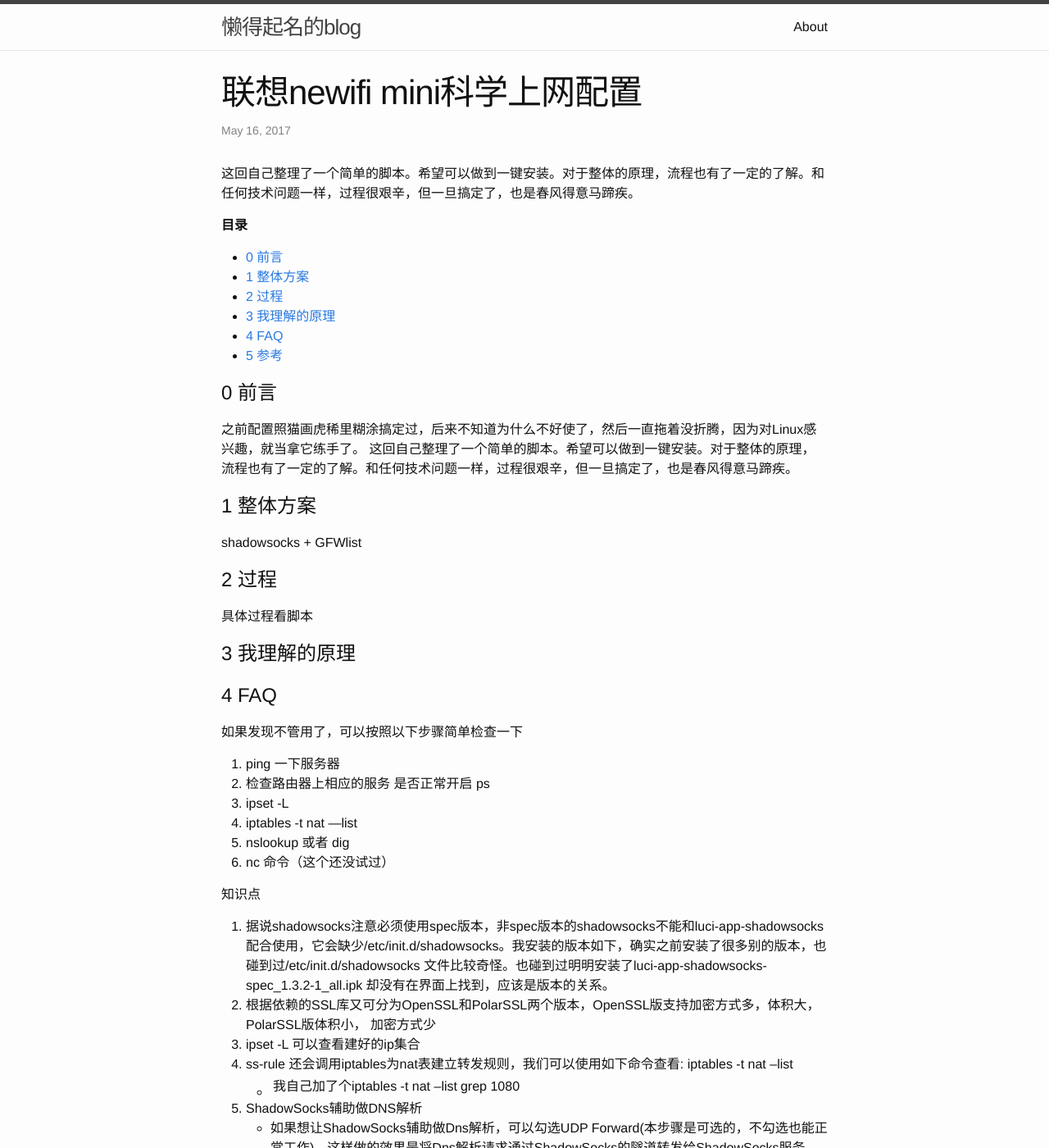
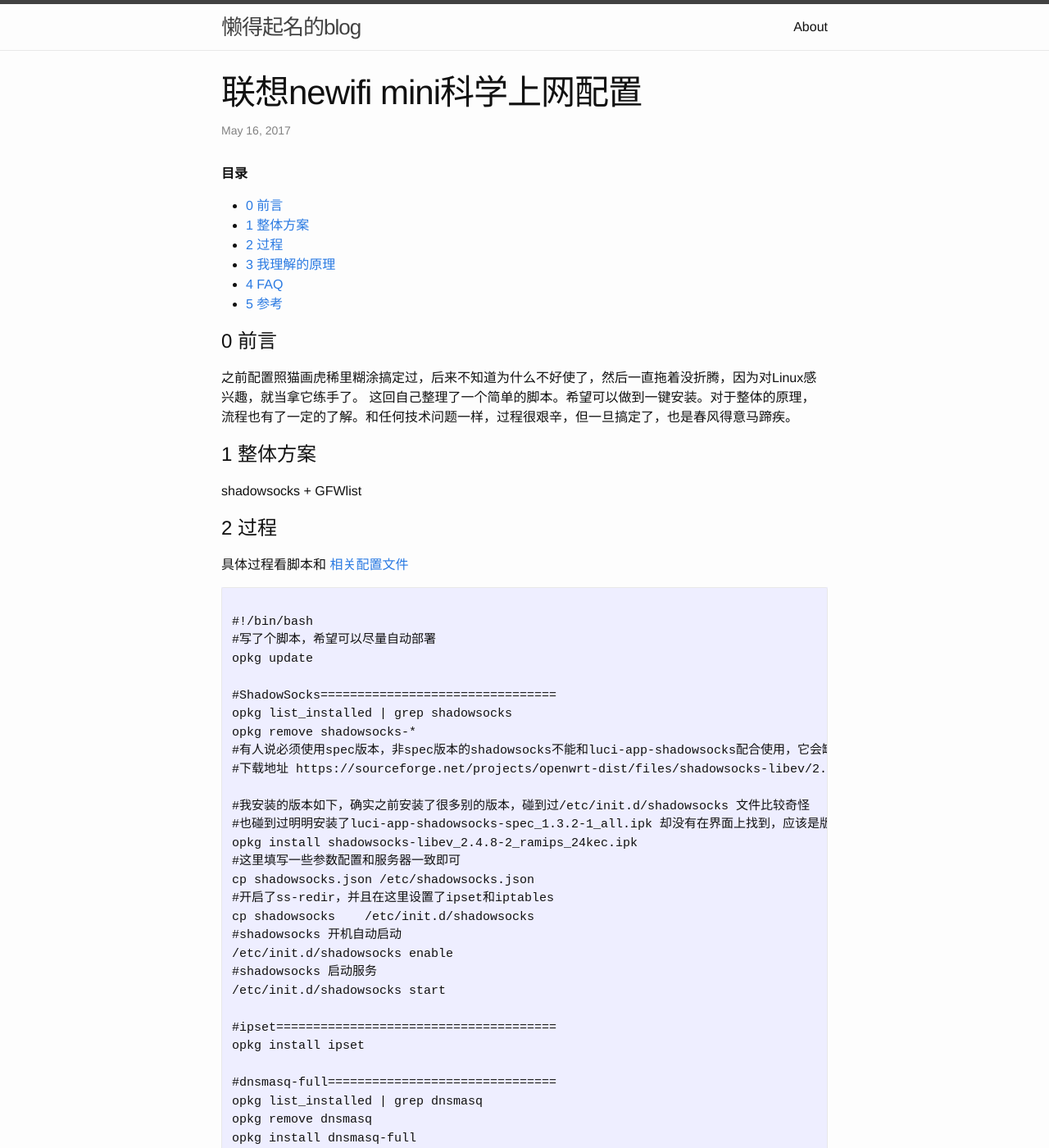
Before and after one commit to toolazytoname/toolazytoname.github.io, a Jekyll site: the page built from _posts/2017-05-16-newifi.markdown, in a window 1280 px wide and 1400 px high. Shown: the whole window at 82% size. Built offline with Jekyll 4.4.1, drawn with Linux system fonts in a browser that asks for light colours; some of the changed text lies outside the part shown.

Commit message:
add file attachment

```diff
--- a/_posts/2017-05-16-newifi.markdown
+++ b/_posts/2017-05-16-newifi.markdown
@@ -5,7 +5,7 @@ date:   2017-05-16 22:29:32 +0800
 categories: 生活
 ---
 
-这回自己整理了一个简单的脚本。希望可以做到一键安装。对于整体的原理，流程也有了一定的了解。和任何技术问题一样，过程很艰辛，但一旦搞定了，也是春风得意马蹄疾。
+
 
 
 **目录**
@@ -30,8 +30,62 @@ categories: 生活
 
 shadowsocks + GFWlist
 
+
 # 2 过程<a name="process"></a>
-具体过程看脚本
+
+
+具体过程看脚本和
+[相关配置文件]({{ site.url }}/assets/SS.zip)
+
+
+
+~~~
+
+#!/bin/bash
+#写了个脚本，希望可以尽量自动部署
+opkg update
+
+#ShadowSocks================================
+opkg list_installed | grep shadowsocks
+opkg remove shadowsocks-*
+#有人说必须使用spec版本，非spec版本的shadowsocks不能和luci-app-shadowsocks配合使用，它会缺少/etc/init.d/shadowsocks
+#下载地址 https://sourceforge.net/projects/openwrt-dist/files/shadowsocks-libev/2.4.8-8816fa1/ramips/
+
+#我安装的版本如下，确实之前安装了很多别的版本，碰到过/etc/init.d/shadowsocks 文件比较奇怪
+#也碰到过明明安装了luci-app-shadowsocks-spec_1.3.2-1_all.ipk 却没有在界面上找到，应该是版本的关系
+opkg install shadowsocks-libev_2.4.8-2_ramips_24kec.ipk
+#这里填写一些参数配置和服务器一致即可
+cp shadowsocks.json /etc/shadowsocks.json
+#开启了ss-redir，并且在这里设置了ipset和iptables
+cp shadowsocks    /etc/init.d/shadowsocks
+#shadowsocks 开机自动启动
+/etc/init.d/shadowsocks enable
+#shadowsocks 启动服务
+/etc/init.d/shadowsocks start
+
+#ipset======================================
+opkg install ipset
+
+#dnsmasq-full===============================
+opkg list_installed | grep dnsmasq
+opkg remove dnsmasq
+opkg install dnsmasq-full
+
+mkdir  /etc/dnsmasq.d
+#这个文件很重要，应该根据路由解析道方式来填写，我选择了某个公众DNS服务器。
+#原来这个文件是127.0.0.1#5353,应该是直接转给了ss-tunnel，到自己ss的服务器，然后再让ShadowSocks服务器将DNS请求转发给你设置好的域名服务器(通过Forwarding Tunnel设置)，这样做的好处是你可以选择和你的ShadowSocks服务器最近的DNS服务器，
+#这样DNS服务器解析的ip地址和你的ShadowSocks服务器最近，ShadowSocks服务器去做其他请求时会最快，这种方案也不用担心域名被污染。
+cp dnsmasq_list.conf /etc/dnsmasq.d/
+#增加一行设置conf-dir=/etc/dnsmasq.d ，
+#有人还在这里设置了 cache-size=1500      #修改dnsmasq缓存大小，默认为150。
+#min-cache-ttl=720    #修改DNS缓存最小有效期（秒）。仅适用于aa65535的dnsmasq-full版本。
+cp dnsmasq.conf  /etc/dnsmasq.conf
+/etc/init.d/dnsmasq enable
+/etc/init.d/dnsmasq start
+
+
+~~~
+
 
 # 3 我理解的原理<a name="underTheHood"></a>
 
```
Also changed, not shown: other parts of _posts/2017-05-16-newifi.markdown (+1 -1 lines).
